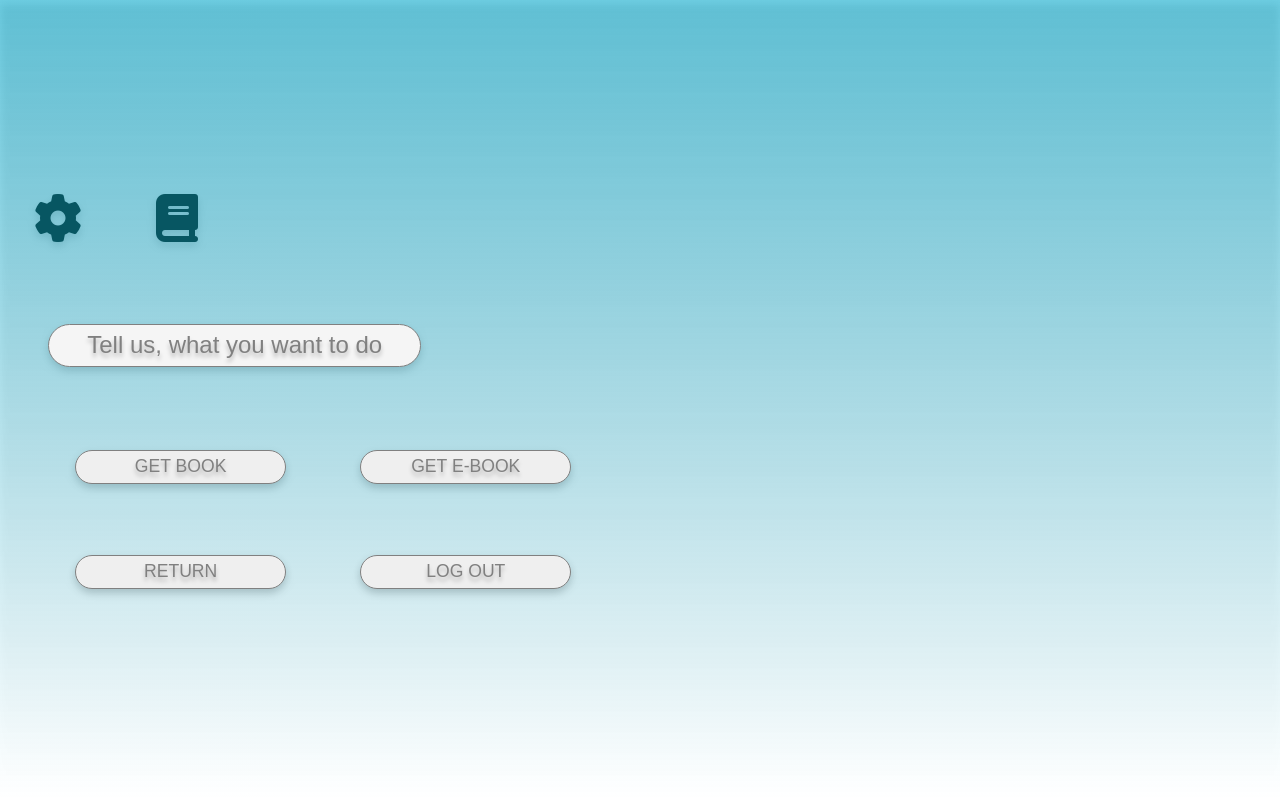
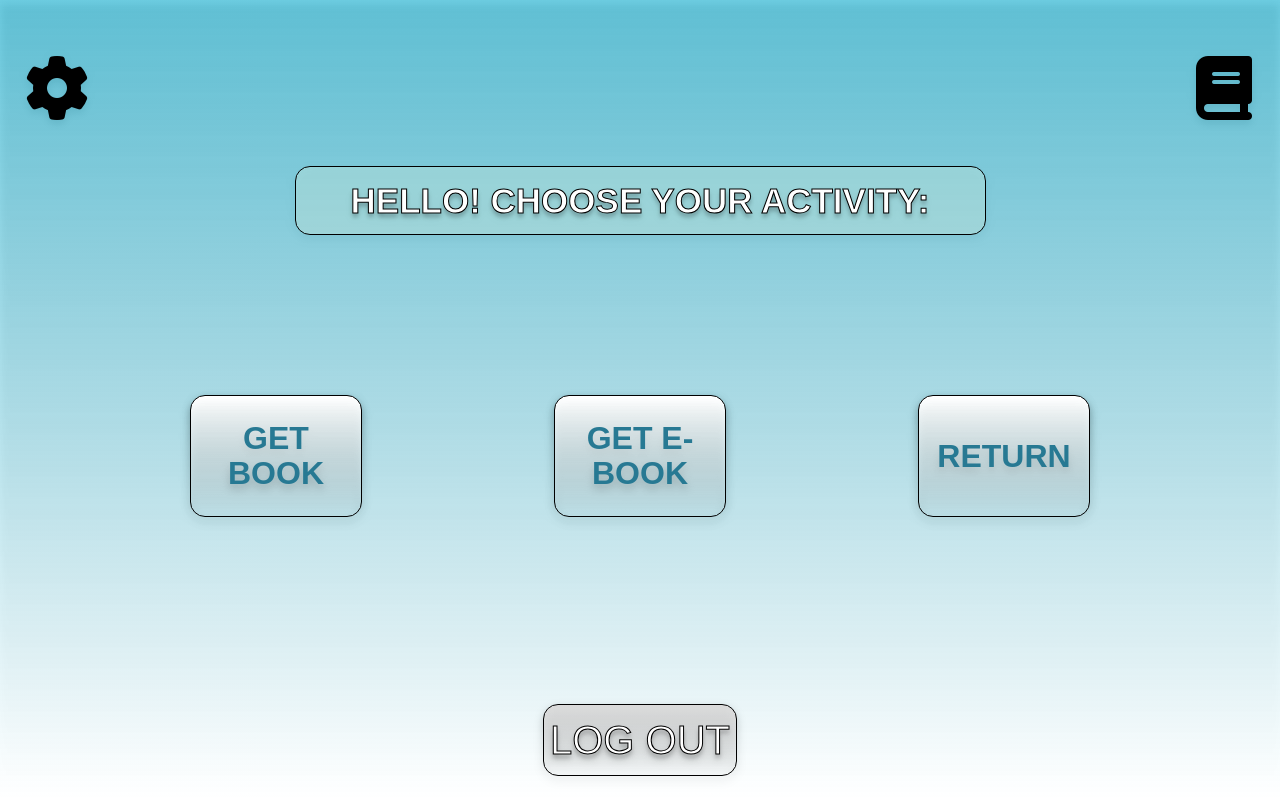
Before and after one commit to BlessedSamhain/Introduction-to-Designing-Web-Applications, a PHP site: page /public/views/projects.html in a window 1280 px wide. Run offline with PHP 8.4, Linux system fonts and the light colour scheme; some libraries are stand-ins or nearby versions.

```diff
--- a/public/css/style.css
+++ b/public/css/style.css
@@ -1,8 +1,12 @@
 body
 {
     margin: 0;
+    padding: 0;
 }
+
 .container {
+    position: relative;
+    justify-self: space-around;
     width: 100vw;
     height: 100vh;
     background: linear-gradient(180deg, rgba(9, 172, 207, 0.59) 0%, rgba(147, 248, 86, 0) 100%);
@@ -10,20 +14,31 @@ body
     filter: drop-shadow(0px 4px 4px rgba(0, 0, 0, 0.25));
 
     display: flex;
-    flex-direction: row;
+    flex-direction: column;
     justify-content: center;
     align-items: center;
 }
 
 .logo
 {
-    width: 100%;
-    text-align: center;
+    display: block;
+    justify-self: space-around;
 }
+
+.logo img {
+    justify-self: space-around;
+    flex: 1;
+    position: fixed;
+    top: 25%;
+    left: 0;
+  }
 
 .logo-container
 {
+    justify-self: space-around;
+    position: absolute;
     width: 50%;
+    margin-left: 45em;
 }
 
 .smaller-font {
@@ -31,23 +46,24 @@ body
   }
 
 form {
-    position: relative;
     display: flex;
+    flex: 2;
+    left: 18em;
     flex-direction: column;
     justify-content: center;
     align-items: center;
+    align-self: flex-start;
     width: 80%;
     height: 40vh;
 }
 
-button
+button, .button
 {
-    border-radius: 45px;
+    border-radius: 15px;
     align-items: center;
 
     width: 30%;
     border: none;
-    margin: 2em;
     line-height: 2.5em;
     font-family: 'Arial';
     font-weight: 450;
@@ -62,35 +78,10 @@ button
 
     border: 1px solid gray;
     text-shadow: 0px 4px 4px rgba(0, 0, 0, 0.25);
+    margin-bottom: 0.5em;
+    margin-top: 0.5em;
 }
 
-.square
-{
-    border-radius: 45px;
-    align-items: center;
-    background-color: whitesmoke;
-
-    width: 50%;
-    border: none;
-    margin: 2em;
-    line-height: 2.5em;
-    font-family: 'Arial';
-    font-weight: 450;
-    font-size: 150%;
-    line-height: 170%;
-
-    text-transform: full-width;
-    font-feature-settings: 'ordn' on;
-
-    color: gray;
-    font-variation-settings: 'slnt' -5;
-
-    border: 1px solid gray;
-    text-shadow: 0px 4px 4px rgba(0, 0, 0, 0.25);
-
-    justify-content: center;
-    display: flex;
-}
 
 input
 {
@@ -102,55 +93,252 @@ input
     width: 60%;
 }
 
-@media only screen and (max-device-width: 420px)
-{
-    .container{
-        flex-direction: column;
-    }
-    *{
-        font-size: 36px;
-    }
-
-    .logo-container, .logo{
-        width: 100%;
-    }
-
-    form{
-        margin: auto;
-    }
-
-    img {
-        height: 7em;
-        margin: 2em;
-
-    }
-}
-
 .base-container
 {
+    position: relative;
     width: 100vw;
     height: 100vh;
     background: linear-gradient(180deg, rgba(9, 172, 207, 0.59) 0%, rgba(147, 248, 86, 0) 100%);
     background-blend-mode: darken;
     filter: drop-shadow(0px 4px 4px rgba(0, 0, 0, 0.25));
-
-    display: flex;
-    align-items: center;
-    justify-content: flex-start;
     height: 100vh;
 }
 
-i {
-    display: inline-block;
-    transform: scale(3);
-    margin: 50px;
-    color: #075662;
+nav {
+    display: flex;
+    justify-content: center;
+    align-content: center;
+    gap: 90%;
 }
 
-nav {
-    height: 50hw;
+/* MENU */
+    /*Top navigation*/
+li{
+    text-decoration: none;
+    display: flex;
+    justify-content: center;
+    margin-top: 5em;
 }
 
-/*main{
+.nav_links {
+    list-style: none;
+    display: flex;
+    justify-content: center;
+    align-items: center;
+  }
+
+i{
+    scale: 4;
+}
+
+.wrapper{
     width: 100%;
-}*/
+}
+
+    /*Hello! Choose your activity*/
+.square{
+    box-sizing: border-box;
+    margin-top: 2em;
+
+    display: flex;
+    justify-content: center;
+    align-items: center;
+
+    width: 691px;
+    height: 69px;
+    left: 391px;
+    top: 137px;
+
+    background: rgba(222, 245, 226, 0.3);
+    mix-blend-mode: normal;
+    border: 1px solid #000000;
+    border-radius: 15px;
+
+    font-family: 'Arial';
+    font-style: normal;
+    font-weight: 600;
+    font-size: 35px;
+
+    text-transform: uppercase;
+    color: #FFFFFF;
+
+    -webkit-text-stroke: 1px #000;
+    text-shadow: 0px 4px 4px rgba(0, 0, 0, 0.25);
+}
+
+    /*options*/
+main{
+    display: flex;
+    justify-content: center;
+    bottom: auto;
+    gap: 12em;
+}
+    /*options*/
+.option
+{
+    display: flex;
+    justify-content: center;
+    align-items: center;
+
+    width: 170px;
+    height: 120px;
+
+    background: linear-gradient(180deg, #FFFFFF 0%, rgba(255, 255, 255, 0) 100%);
+    border: 1px solid #000000;
+    filter: drop-shadow(0px 4px 4px rgba(0, 0, 0, 0.25));
+    border-radius: 15px;
+
+    font-family: 'Arial';
+    font-style: normal;
+    font-weight: 600;
+    font-size: 32px;
+    line-height: 35px;
+
+    text-align: center;
+    text-transform: uppercase;
+
+    color: #277993;
+}
+
+section {
+    display: flex;
+    justify-content: center;
+    align-items: center;
+}
+
+.navbutton{
+    width: fit-content;
+    height: fit-content;
+    display: block;
+    margin-top: -2.5em;
+    font-size: 250%;
+
+    color: #FFFFFF;
+    text-transform: uppercase;
+    -webkit-text-stroke: 1px #000;
+    text-shadow: 0px 4px 4px rgba(0, 0, 0, 0.25);
+
+    background: linear-gradient(180deg, #D9D9D9 0%, rgba(217, 217, 217, 0) 100%);
+    border: 1px solid #000000;
+    filter: drop-shadow(0px 4px 4px rgba(0, 0, 0, 0.25));
+}
+
+a {
+    color: inherit; /* blue colors for links too */
+    text-decoration: inherit; /* no underline */
+  }
+
+/*CREATE ACCOUNT*/
+header i {
+    position: absolute;
+    top: 2em;
+    right: 2em;
+  }
+
+div img{
+    scale: 0.75;
+    position: absolute;
+    bottom: 0;
+    right: 0;
+    display: flex;
+    justify-content: center;
+    align-items: center;
+}
+
+/* ############################################################ */
+@media only screen and (max-device-width: 420px)
+{
+    *{
+        font-size: 110%;
+    }
+    button, .button{
+        width: 60%;
+    }
+    .container {
+        display: flex;
+        flex-direction: column;
+        align-items: center;
+        justify-content: center;
+      }
+
+    .logo-container{
+        display: flex;
+        margin-top: auto;
+        margin-left: 0;
+    }
+
+    form{
+        margin-top: 20em;
+        gap: 5em;
+    }
+
+    .logo img{
+        scale: 1;
+        display: block;
+        margin-top: -10em;
+        margin-left: auto;
+        margin-right: auto;
+        margin-bottom: auto;
+    }
+
+    .base-container
+    {
+        width: 100%;
+        position: static;
+        align-items: center;
+        align-self: center;
+    }
+
+    /* MENU */
+
+    i{
+        scale: 2;
+    }
+
+    .wrapper{
+        height: auto;
+        width: auto;
+    }
+
+    nav {
+        gap: 70%;
+    }
+
+    li{
+        margin-top: 2em;
+    }
+
+    /*Hello! Choose your activity*/
+    .square{
+        display: flex;
+        justify-content: center;
+        align-items: center;
+
+        margin-top: 4em;
+
+        width: 60%;
+
+        font-weight: 50%;
+        font-size: 90%;
+    }
+    /*Hello! Choose your activity*/
+    main{
+        flex-direction: column;
+        align-items: center;
+        margin-top: 4em;
+        justify-content: space-evenly;
+        gap: 3em;
+    }
+
+    .navbutton
+    {
+        font-size: smaller;
+        display: grid;
+        justify-content: center;
+        align-items: center;
+    }
+
+    section{
+        margin-top: -6em;
+    }
+}
--- a/public/views/login.html
+++ b/public/views/login.html
@@ -12,8 +12,8 @@
             <form>
                 <input name="e-mail" type="text" placeholder="e-mail@gmail.com">
                 <input name="password" type="password" placeholder="password">
-                <button>LOG IN</button>
-                <button class="smaller-font">CREATE ACCOUNT</button>
+                <button type="submit"><a href="projects.html">LOG IN</a></button>
+                <button type="submit" class="smaller-font"><a href="createaccount.html">CREATE ACCOUNT</a></button>
             </form>
         </div>
     </div>
--- a/public/views/projects.html
+++ b/public/views/projects.html
@@ -1,32 +1,25 @@
 <!DOCTYPE html>
 <head>
+    <title>MENU</title>
     <link rel="stylesheet" type = "text/css" href="../css/style.css">
     <script src="https://kit.fontawesome.com/61cd813530.js" crossorigin="anonymous"></script>
-    <title>MENU</title>
 </head>
 <body>
     <div class="base-container">
         <nav>
-            <i class="fa-solid fa-gear"></i>
-            <i class="fa-solid fa-book"></i>
-            <div class="search-bar">
-                <div class = "square">Tell us, what you want to do</div>
-            </div>
-            <ul>
-                <button class="smaller-font">GET BOOK</button>
-                <button class="smaller-font">GET E-BOOK</button>
-                <button class="smaller-font">RETURN</button>
-                <button class="smaller-font">LOG OUT</button>
-            </ul>
+            <li><i class="fa-sharp fa-solid fa-gear wrapper"></i></li>
+            <li><i class="fa-sharp fa-solid fa-book wrapper"></i></li>
+        </nav>
+        <nav>
+            <li class="square">Hello! Choose your activity:</li>
         </nav>
         <main>
-            <header>
-
-                <div class="go-to-start-page">
-
-                </div>
-            </header>
-
+            <li class="option">GET BOOK</li>
+            <li class="option">GET E-BOOK</li>
+            <li class="option">RETURN</li>
         </main>
     </div>
+        <section><button class="navbutton">LOG OUT</button></section>
+    </div>
 </body>
+</html>
```
Also changed, not shown: public/views/createaccount.html (added, +19 -0 lines), public/img/createaccount.svg (added).
